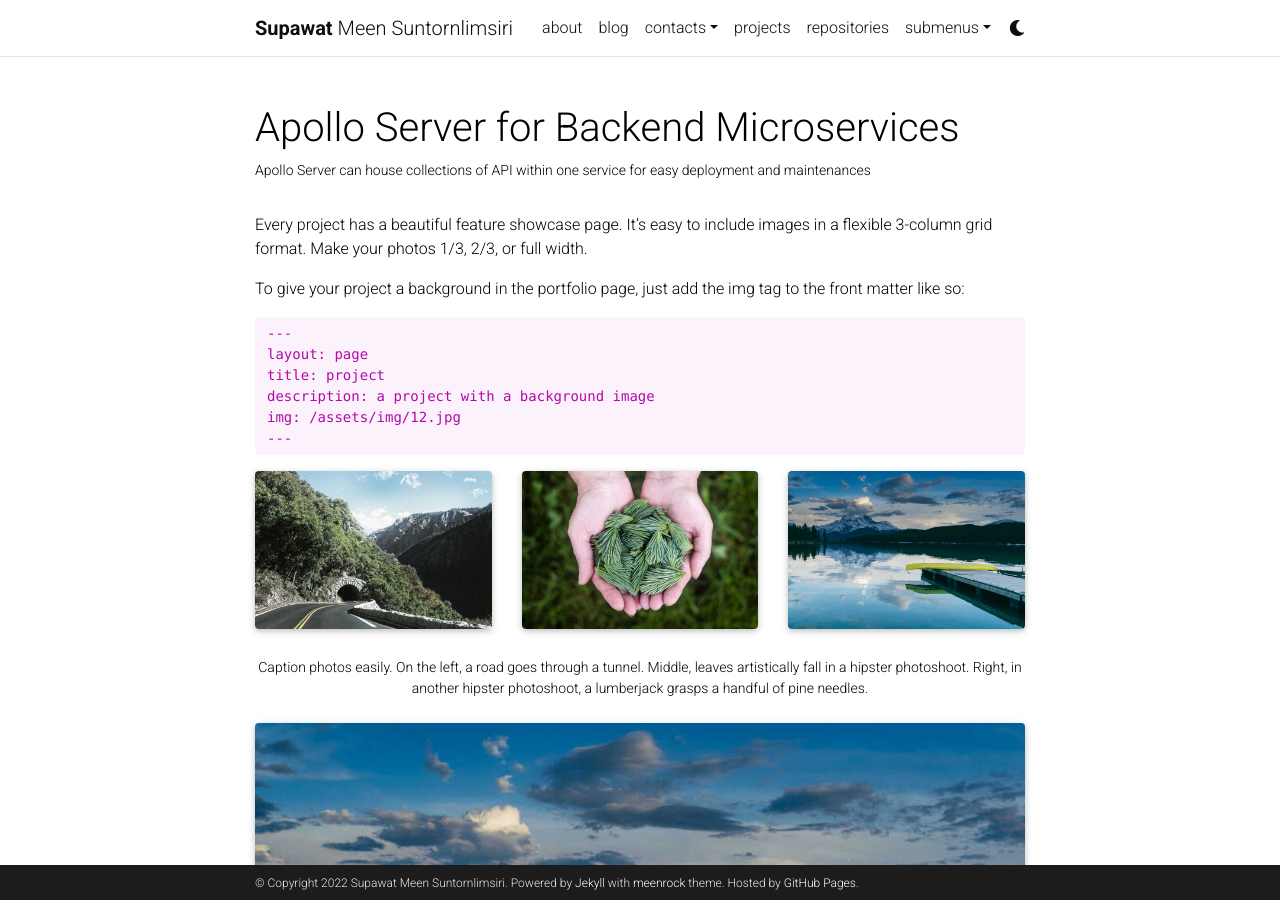
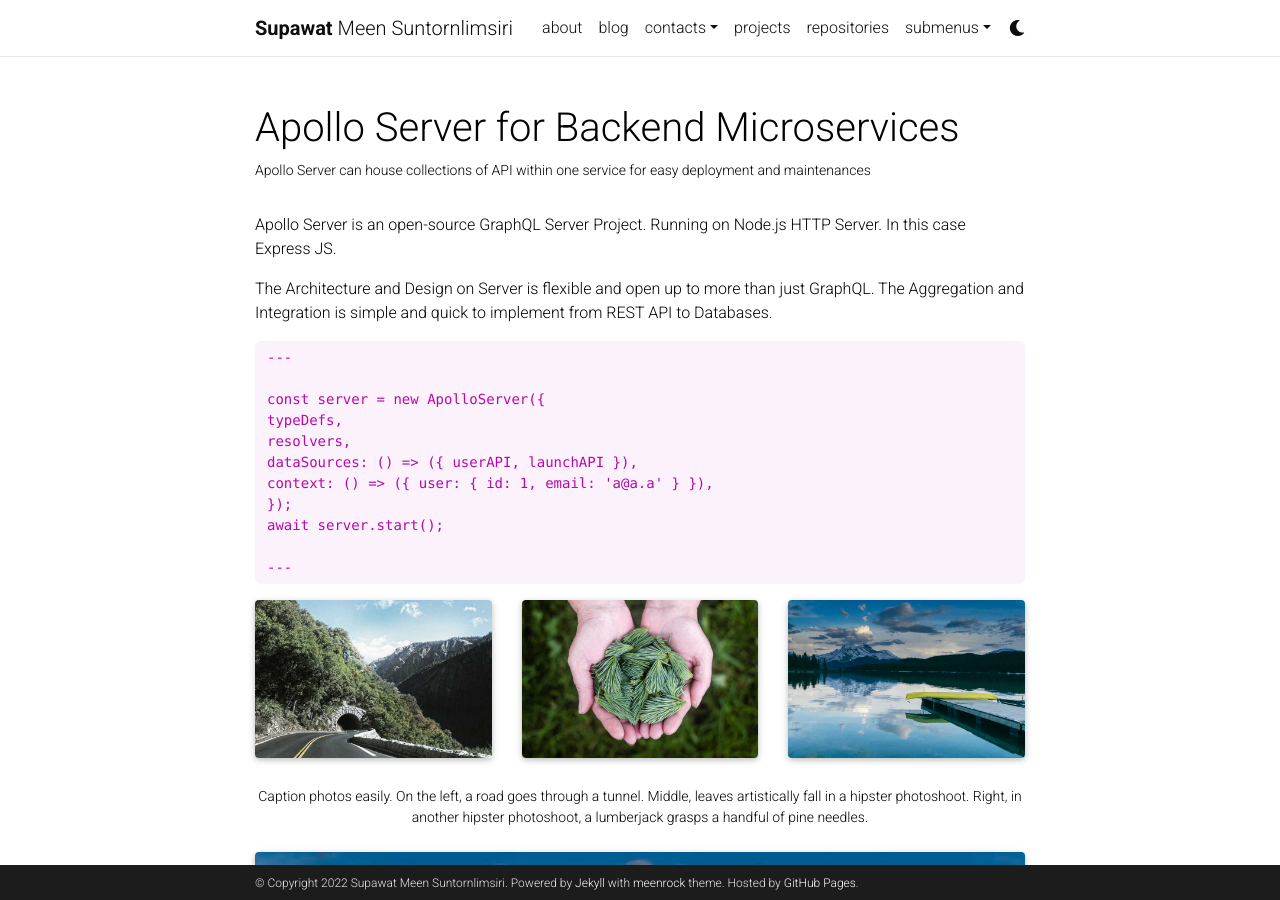
Before and after one commit to meenrock/my-documentation, a Jekyll site: the page built from _projects/1_project.md, in a window 1280 px wide and 900 px high. Built offline with Jekyll 4.4.1, drawn with Linux system fonts in a browser that asks for light colours; full-size pictures stand in for the smaller copies a plugin makes; comment, search, counter and statistics services are not loaded; a style sheet for code colours, icons or effects is not loaded.

Commit message:
Update 1_project.md

```diff
--- a/_projects/1_project.md
+++ b/_projects/1_project.md
@@ -7,17 +7,23 @@ importance: 1
 category: work
 ---
 
-Every project has a beautiful feature showcase page.
-It's easy to include images in a flexible 3-column grid format.
-Make your photos 1/3, 2/3, or full width.
+Apollo Server is an open-source GraphQL Server Project.
+Running on Node.js HTTP Server. In this case Express JS.
 
-To give your project a background in the portfolio page, just add the img tag to the front matter like so:
+The Architecture and Design on Server is flexible and open up
+to more than just GraphQL. The Aggregation and Integration is
+simple and quick to implement from REST API to Databases.
 
     ---
-    layout: page
-    title: project
-    description: a project with a background image
-    img: /assets/img/12.jpg
+
+    const server = new ApolloServer({
+    typeDefs,
+    resolvers,
+    dataSources: () => ({ userAPI, launchAPI }),
+    context: () => ({ user: { id: 1, email: 'a@a.a' } }),
+    });
+    await server.start();
+
     ---
 
 <div class="row">
```
